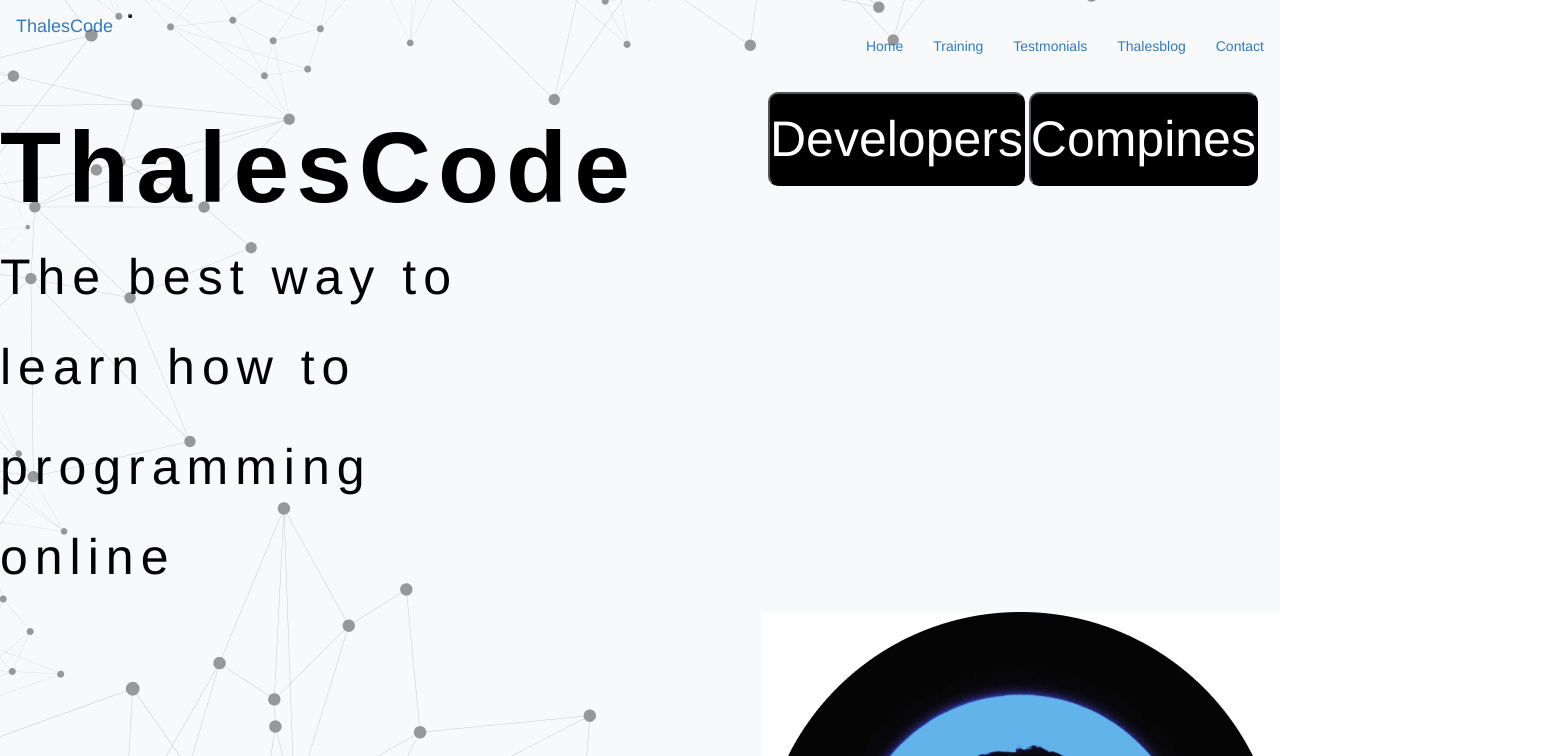
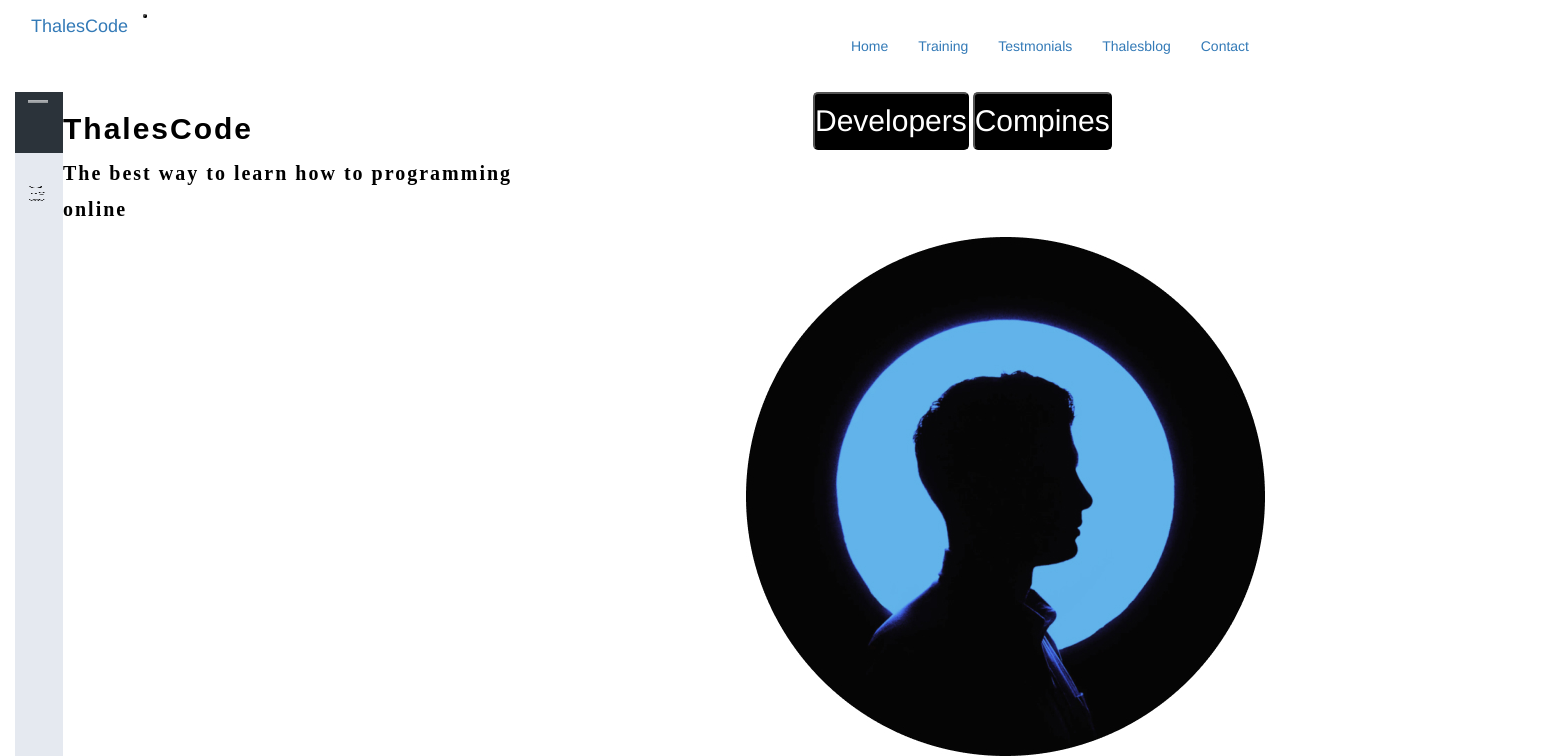
Before and after one commit to lwin-naychi-thet/WebBasic, a plain HTML site: page web_basic_test/index.html in a window 1280 px wide. Shown: the top 756 px of the page, 1556 px wide, since content can reach past the window. Drawn offline with nearby package versions, Linux system fonts and the light colour scheme.

Commit message:
Update_28052019

```diff
--- a/web_basic_test/index.html
+++ b/web_basic_test/index.html
@@ -13,12 +13,10 @@
 
   <body>
 
+<div class="container-fluid">
+    <div class="background" >
 
-    <div class="background">
-<header>
-
-
-
+</div>
 	<nav class="navbar navbar-expand-lg navbar-light">
 
 						<a class="navbar-brand" href="#"><span class="hightlight">Thales</span>Code</a>
@@ -54,7 +52,13 @@
 					    </ul>
 					</div>
 			</nav>
-</header>
+<!--</header>-->
+
+<div class="bar_dfault">
+	<img class="bar_default" src="img/bar_default.png">
+    	</div>
+
+
 
 	<div class="left">
 					<aside class="title">
@@ -63,22 +67,29 @@
 
 							<h1  class ="title_text">ThalesCode</h1>
 
-							<p class= "title_text" >The best way to learn how to</p>
-               <p class="title_text"> programming online</p>
+							<p class= "title_text" >The best way to learn how to programming online</p>
 
-						</div>
+
+
+	</div>
             <div class="top">
-              <img src="img/ptoho.jpg">
+              <img src="img/ptoho.jpg"  >
 
             </div>
-            <button type="button" class="button button1">Developers</button>
+
+    		<button type="button" class="button button1">Developers</button>
             <button type="button" class="button button2">Compines</button>
+
+
 
 
           </div>
 		</aside>
 
+
+
 </div>
+<!--<header>-->
 
 
 			<section class="recruitment">
@@ -163,7 +174,7 @@
         <img src="./img/div.png">
 
 <div class="container">
-  <div class="jumbotron" style="width:100%">
+  <div class="jumbotron" style="width:100%" >
 
   	<div class="thalescode_image">
     <img class ="thalescode_image" src="img/thalescode.png">
@@ -214,6 +225,12 @@
 					<span class="bar">03</span>
 					<h3>HR - HRBP</h3>
 					<p>Due to our understanding of technologies, our recruiters not only provide candidates to companies but also consulting on how to structure teams to create a flexible working environment between Japanese and foreigner engineers.</p>
+				</div>
+
+				<div class="employers forth">
+					<span class="bar">04</span>
+					<h3>LifeCare Support</h3>
+					<p>Motivo provides a full relocating package support for candidates who are coming from abroad, taking care from their VISA support , allocation , life setup and ncorporate themselves into the Japanese culture and community.</p>
 				</div>
 
 				<button class="btn_more float-right">find more <span>&gt;</span></button>
@@ -294,10 +311,15 @@
 
 </div>
 
-<div class="map_img">
-	<img src="img/스크린샷 2018-08-22 오전 11.06.24.png">
+<section id="map" class="map" style="position: relative; overflow: hidden;">
 
+<div style="height: 100%; width: 100%; position: absolute;
+top: 0px; left: 0px; background-color: rgb(229 227 223);">
 </div>
+</section>
+<script async="https://maps.googleapis.com/maps/api/js?key=AIzaSyB5S_5QuWJ">
+
+</script>
 
 <footer>
 				<div class="row">
@@ -331,3 +353,7 @@
 					<span>© Copyright Thales Code in 2019</span>
 				</div>
 			</footer>
+
+		</div>
+	</body>
+	</html>
--- a/web_basic_test/style.css
+++ b/web_basic_test/style.css
@@ -1,3 +1,5 @@
+
+
 
 .margin {
 margin: 0 auto;
@@ -15,7 +17,7 @@ margin: 0;
 .bar_default{
 	float: left;
 	width: 48px;
-	height: 6957px;
+	height: 1000px;
 	background: #e5e9f0;
 }
 .right{
@@ -26,6 +28,7 @@ margin: 0;
 
 	display: inline-block;
 	float: right;
+	size: 50%;
 }
 
 .img {
@@ -43,7 +46,7 @@ margin: 0;
 
 .button1 , .button2 {
 
-font-size: 50px;
+font-size: 30px;
 background-color: black;
 color: white;
 line-height: 1.8;
@@ -124,17 +127,18 @@ background-color: gray;
 }
 
 .title_text {
-font-family: "Helvetica" , Monospace , serif ;
-letter-spacing: 7px;
+font-family: "Ubuntu"  ;
+letter-spacing: 2px;
 color: black;
-font-size: x-large;
+font-size: large;
+font-weight: bold;
 width: 60%;
 float: left;
 
 }
 
 h1.title_text {
-	font-size: 100px;
+	font-size: 30px;
 	font-family: FANTASY;
     font-weight: bold;
     line-height: 1.1;
@@ -146,7 +150,7 @@ p.title_text {
 	line-height: 1.8;
 	text-decoration-style: solid;
 	text-decoration: solid;
-	font-size: 50px;
+	font-size: 20px;
 
 
 }
@@ -154,6 +158,7 @@ p.title_text {
 .background {
 
 	background-image: url(img/bg.png);
+
 }
 
 .h1_text{
@@ -177,6 +182,7 @@ font-weight: bold;
 	width: 100%;
 	margin: 0 auto;
 	display: inline-block;
+	background: white;
 
 }
 
@@ -192,7 +198,7 @@ button {
 
 	background-color: gray;
 	 color: black;
-	 border-radius: 10px;
+	 border-radius: 5px;
 	 text-decoration: none;
 	 color: #fff;
 
@@ -402,10 +408,6 @@ button {
   padding: 0;
 }
 
-body {
-  font-family: "Open Sans";
-  font-size: 14px;
-}
 
 .form_container {
 	float:right;
@@ -417,7 +419,7 @@ body {
 
 form {
   padding: 20px;
-  color: #fff;
+  color: black;
   height: auto;
   -moz-border-radius: 4px;
   -webkit-border-radius: 4px;
@@ -455,7 +457,7 @@ form button {
   height: 30px;
   line-height: 6px;
   background: gray;
-  color: white;
+  color: black;
   margin-top: 10px;
   cursor: pointer;
   text-align: center;
@@ -507,3 +509,7 @@ textarea {
 	margin-left: 40px;
 	padding: 10px;
 }
+
+.map {
+
+}
```
